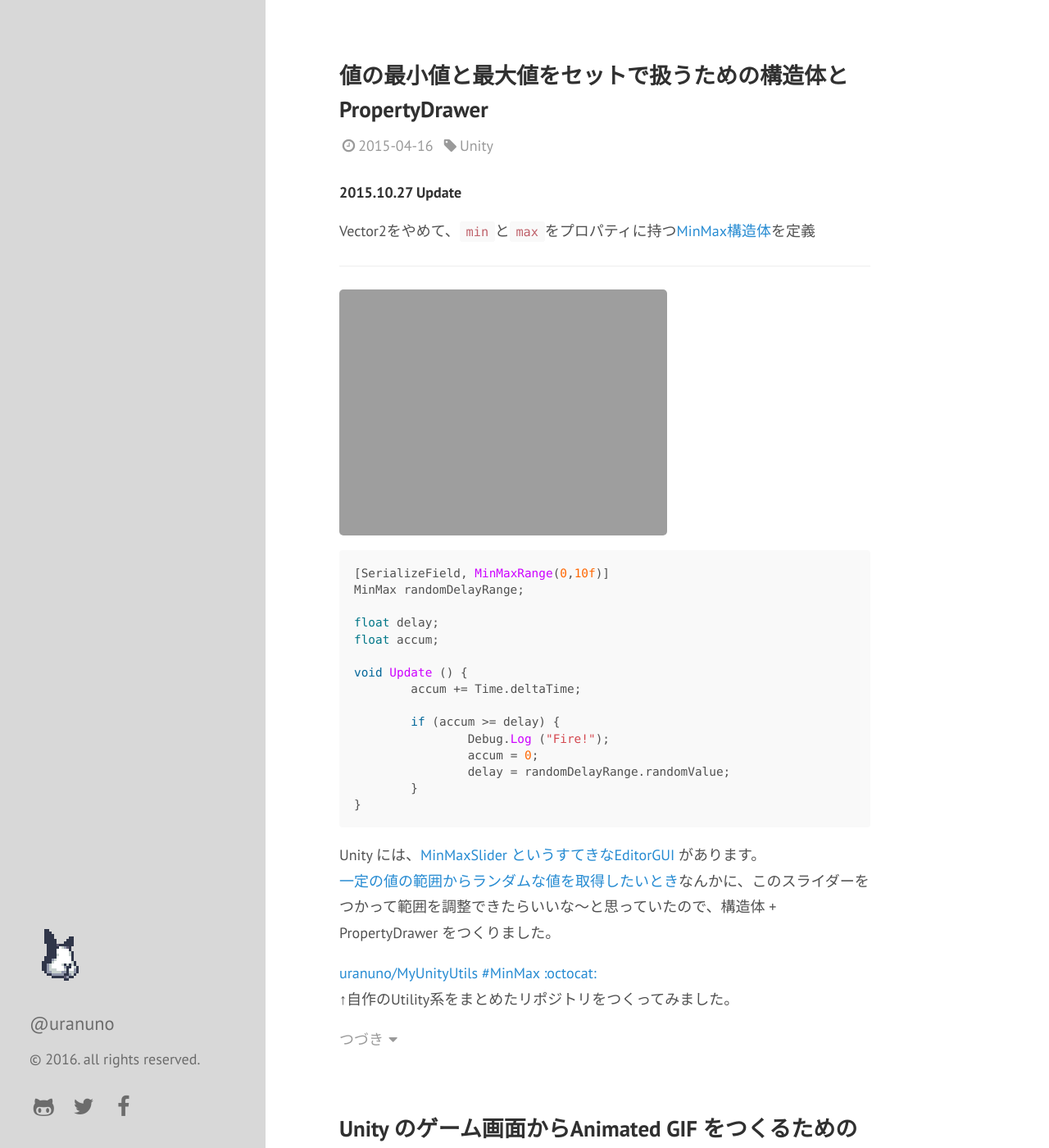
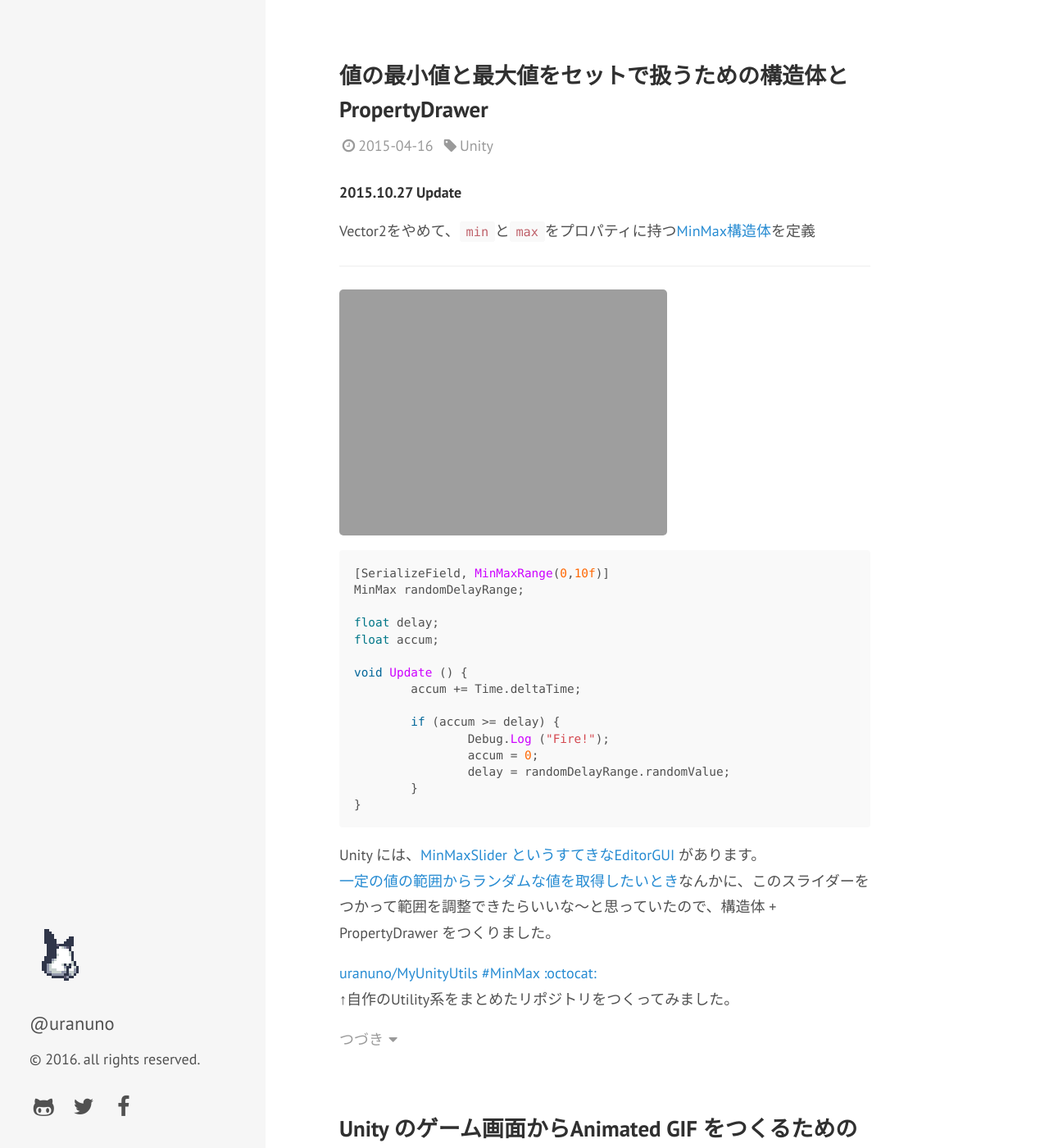
Before and after one commit to uranuno/uranuno.github.io, a Jekyll site: the page built from index.html, in a window 1280 px wide and 1400 px high. Shown: the whole window at 82% size. Built offline with Jekyll 4.4.1, drawn with Linux system fonts in a browser that asks for light colours; nearby versions of some CDN libraries; the list of posts is cut into pages by our own code.

Commit message:
public -> assets

```diff
--- a/_includes/head.html
+++ b/_includes/head.html
@@ -19,17 +19,17 @@
   <meta name="author" content="{{ site.author }}">
 
   <!-- CSS -->
-  <link rel="stylesheet" href="{{ site.baseurl }}public/css/poole.css">
-  <link rel="stylesheet" href="{{ site.baseurl }}public/css/syntax.css">
-  <link rel="stylesheet" href="{{ site.baseurl }}public/css/hyde.css">
-  <link rel="stylesheet" href="{{ site.baseurl }}public/css/nunomemo.css">
+  <link rel="stylesheet" href="{{ site.baseurl }}assets/css/poole.css">
+  <link rel="stylesheet" href="{{ site.baseurl }}assets/css/syntax.css">
+  <link rel="stylesheet" href="{{ site.baseurl }}assets/css/hyde.css">
+  <link rel="stylesheet" href="{{ site.baseurl }}assets/css/nunomemo.css">
   <link rel="stylesheet" href="http://fonts.googleapis.com/css?family=PT+Sans:400,400italic,700|Abril+Fatface">
   <link href="//maxcdn.bootstrapcdn.com/font-awesome/4.2.0/css/font-awesome.min.css" rel="stylesheet">
 
   <!-- Icons -->
-  <link rel="apple-touch-icon-precomposed" sizes="144x144" href="{{ site.baseurl }}public/apple-touch-icon-144-precomposed.png">
-  <link rel="shortcut icon" href="{{ site.baseurl }}public/favicon.ico">
-  <link rel="icon" href="{{ site.baseurl }}public/favicon.gif" type="image/gif">
+  <link rel="apple-touch-icon-precomposed" sizes="144x144" href="{{ site.baseurl }}assets/apple-touch-icon-144-precomposed.png">
+  <link rel="shortcut icon" href="{{ site.baseurl }}assets/favicon.ico">
+  <link rel="icon" href="{{ site.baseurl }}assets/favicon.gif" type="image/gif">
 
   <!-- RSS -->
   <link rel="alternate" type="application/rss+xml" title="RSS" href="/atom.xml">
--- a/_includes/sidebar.html
+++ b/_includes/sidebar.html
@@ -3,7 +3,7 @@
     <div class="sidebar-about">
       <h1>
         <a href="{{ site.baseurl }}">
-          <img src="{{ site.baseurl }}public/logo@2x.gif" alt="{{ site.title }}" width="72" height="72">
+          <img src="{{ site.baseurl }}assets/logo@2x.gif" alt="{{ site.title }}" width="72" height="72">
         </a>
       </h1>
     </div>
--- a/public/css/nunomemo.css
+++ b/assets/css/nunomemo.css
@@ -122,9 +122,24 @@
 
 /* My theme */
 .theme-nunomemo .sidebar {
-  background-color: #d8d8d8;
+  background-color: #f6f6f6;/*#d8d8d8;*/
 }
 .theme-nunomemo .sidebar,
 .theme-nunomemo .sidebar a {
-  color: rgba(0,0,0,0.5);
+  /*color: rgba(0,0,0,0.5);*/
+  color: #515151;
 }
+
+/* Anim */
+.hoge {
+  display: inline-block;
+  width: 72px;
+  height: 72px;
+  background: url("../moshausa_024.svg") no-repeat;
+  background-size: 72px;
+  animation: moshamosha 0.5s steps(4) infinite;
+}
+
+@keyframes moshamosha {
+  100% { background-position: 0 -288px; }
+}
```
Also changed, not shown: assets/apple-touch-icon-144-precomposed.png (renamed from public/apple-touch-icon-144-precomposed.png), assets/css/hyde.css (renamed from public/css/hyde.css), assets/css/poole.css (renamed from public/css/poole.css), assets/css/syntax.css (renamed from public/css/syntax.css), assets/favicon.gif (renamed from public/favicon.gif), assets/favicon.ico (renamed from public/favicon.ico), assets/logo@2x.gif (renamed from public/logo@2x.gif).
